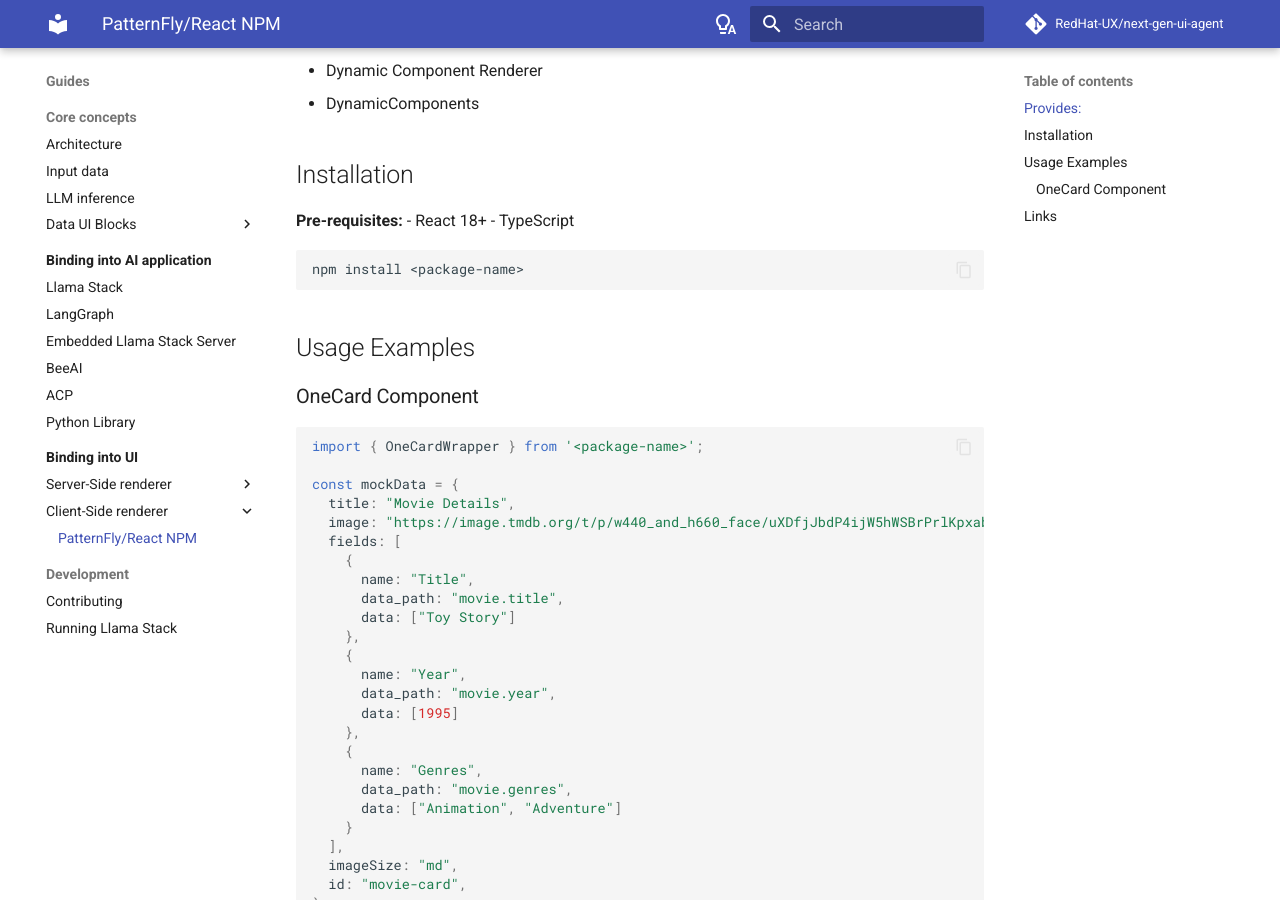
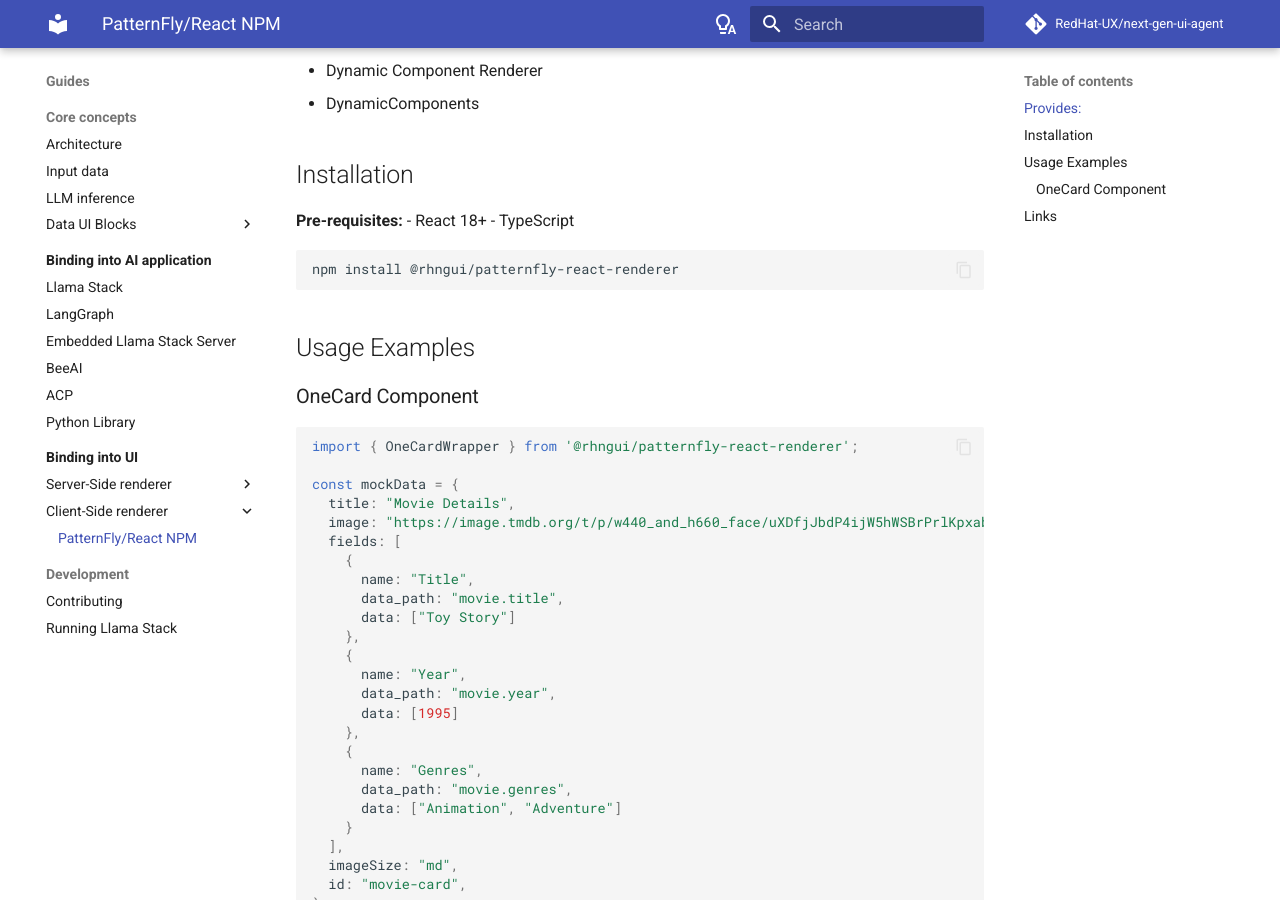
Before and after one commit to RedHat-UX/next-gen-ui-agent, an MkDocs documentation site: the page built from docs/guide/renderer/patternfly_npm.md, in a window 1280 px wide and 900 px high, scrolled down 538 px. Built offline with MkDocs 1.6.1 and Material for MkDocs 9.7.7, drawn with Linux system fonts in a browser that asks for light colours; comment, search, counter and statistics services are not loaded.

Commit message:
(readme): updated package-name based on NGUI-321

````diff
--- a/libs_js/next_gen_ui_react/README.md
+++ b/libs_js/next_gen_ui_react/README.md
@@ -22,7 +22,7 @@
 - TypeScript
 
 ```bash
-npm install <package-name>
+npm install @rhngui/patternfly-react-renderer
 ```
 
 ## Usage Examples
@@ -30,7 +30,7 @@
 ### OneCard Component
 
 ```jsx
-import { OneCardWrapper } from '<package-name>';
+import { OneCardWrapper } from '@rhngui/patternfly-react-renderer';
 
 const mockData = {
   title: "Movie Details",
````
